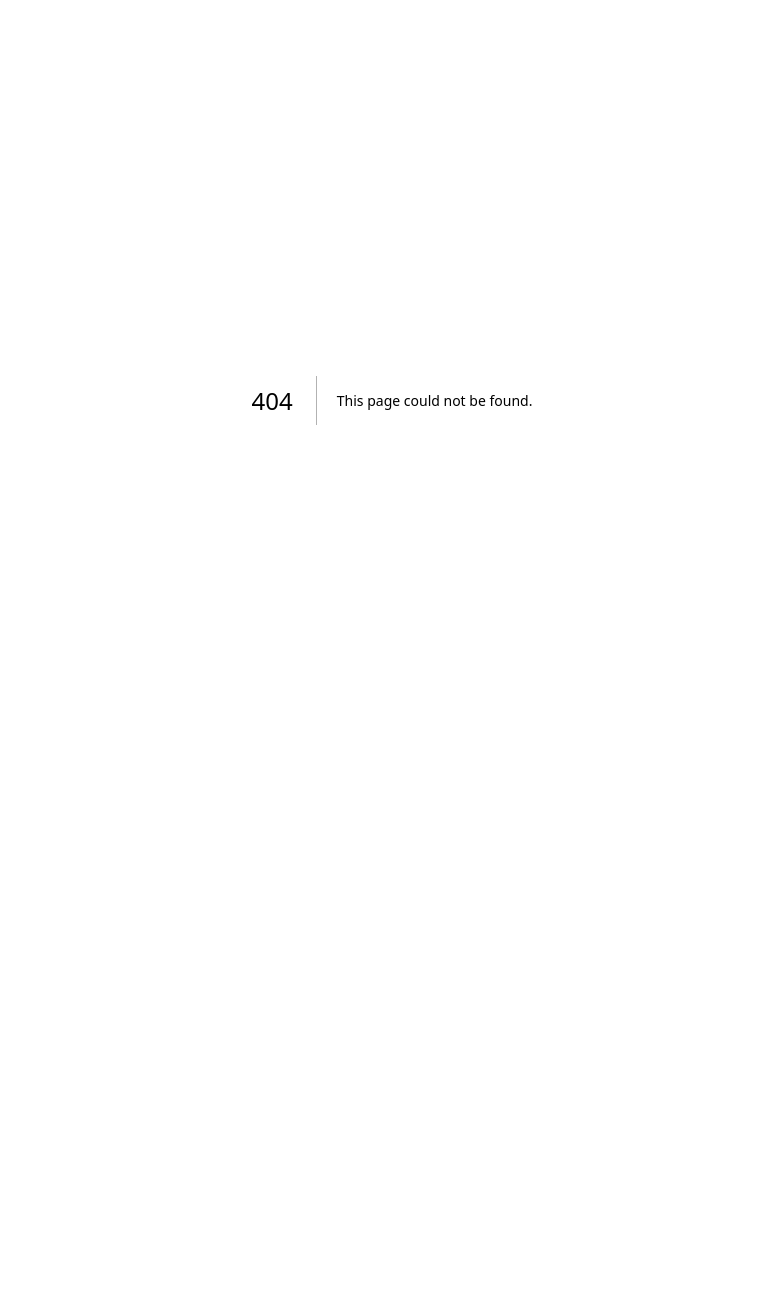
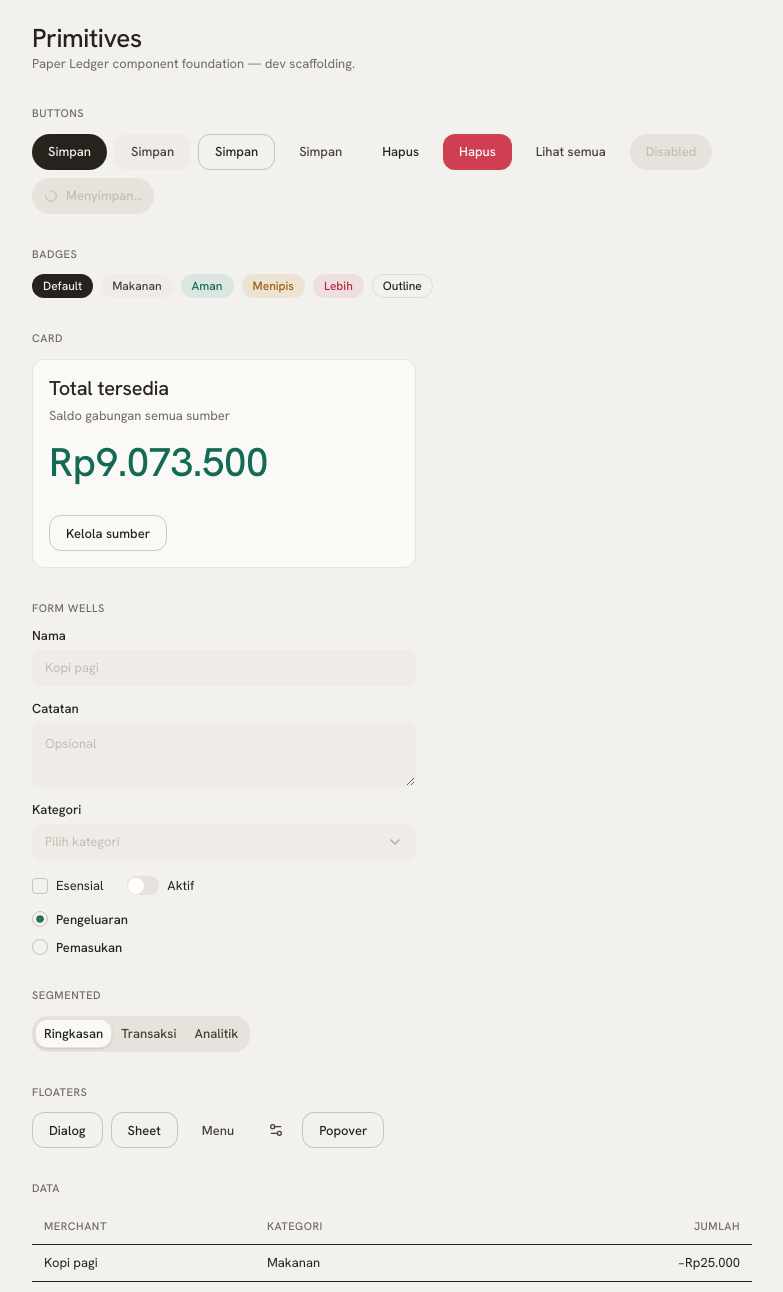
Before and after one commit to glennprays/catet, a Next.js app: page /primitives in a window 1280 px wide. Before the commit this address had no page. Shown: the top 1292 px of the page, without its empty margins (248-1031 px from the left). Before the commit the page ends 800 px from the top, so only its background shows below. Built offline with nearby package versions, Linux system fonts and the light colour scheme.

Commit message:
feat: add primitives gallery for visual verification

```diff
--- /dev/null
+++ b/src/app/primitives/page.tsx
@@ -0,0 +1,285 @@
+import type { ReactNode } from "react";
+import { Badge } from "@/components/ui/badge";
+import { Button } from "@/components/ui/button";
+import { Calendar } from "@/components/ui/calendar";
+import {
+  Card,
+  CardContent,
+  CardDescription,
+  CardFooter,
+  CardHeader,
+  CardTitle,
+} from "@/components/ui/card";
+import { Checkbox } from "@/components/ui/checkbox";
+import {
+  Dialog,
+  DialogContent,
+  DialogDescription,
+  DialogHeader,
+  DialogTitle,
+  DialogTrigger,
+} from "@/components/ui/dialog";
+import {
+  DropdownMenu,
+  DropdownMenuContent,
+  DropdownMenuItem,
+  DropdownMenuTrigger,
+} from "@/components/ui/dropdown-menu";
+import { Input } from "@/components/ui/input";
+import { Label } from "@/components/ui/label";
+import { Popover, PopoverContent, PopoverTrigger } from "@/components/ui/popover";
+import { RadioGroup, RadioGroupItem } from "@/components/ui/radio-group";
+import {
+  Select,
+  SelectContent,
+  SelectItem,
+  SelectTrigger,
+  SelectValue,
+} from "@/components/ui/select";
+import { Separator } from "@/components/ui/separator";
+import {
+  Sheet,
+  SheetContent,
+  SheetHeader,
+  SheetTitle,
+  SheetTrigger,
+} from "@/components/ui/sheet";
+import { Skeleton } from "@/components/ui/skeleton";
+import { Switch } from "@/components/ui/switch";
+import {
+  Table,
+  TableBody,
+  TableCell,
+  TableHead,
+  TableHeader,
+  TableRow,
+} from "@/components/ui/table";
+import { Tabs, TabsList, TabsTrigger } from "@/components/ui/tabs";
+import { Textarea } from "@/components/ui/textarea";
+import {
+  Tooltip,
+  TooltipContent,
+  TooltipProvider,
+  TooltipTrigger,
+} from "@/components/ui/tooltip";
+import { Loader2, Settings2 } from "lucide-react";
+
+function SectionLabel({ children }: { children: ReactNode }) {
+  return (
+    <p className="text-[11px] font-medium uppercase tracking-[0.05em] text-muted-foreground">
+      {children}
+    </p>
+  );
+}
+
+export default function PrimitivesPage() {
+  return (
+    <div className="min-h-full bg-canvas text-ink font-sans">
+      <div className="mx-auto max-w-3xl space-y-8 p-6">
+        <div>
+          <h1 className="text-[26px] font-medium leading-[1.15] tracking-[-0.015em]">
+            Primitives
+          </h1>
+          <p className="text-[13px] text-muted-foreground">
+            Paper Ledger component foundation — dev scaffolding.
+          </p>
+        </div>
+
+        <section className="space-y-3">
+          <SectionLabel>Buttons</SectionLabel>
+          <div className="flex flex-wrap items-center gap-2">
+            <Button>Simpan</Button>
+            <Button variant="secondary">Simpan</Button>
+            <Button variant="outline">Simpan</Button>
+            <Button variant="ghost">Simpan</Button>
+            <Button variant="dangerGhost">Hapus</Button>
+            <Button variant="destructive">Hapus</Button>
+            <Button variant="link">Lihat semua</Button>
+            <Button disabled>Disabled</Button>
+            <Button disabled>
+              <Loader2 className="size-3.5 animate-spin" />
+              Menyimpan…
+            </Button>
+          </div>
+        </section>
+
+        <section className="space-y-3">
+          <SectionLabel>Badges</SectionLabel>
+          <div className="flex flex-wrap items-center gap-2">
+            <Badge>Default</Badge>
+            <Badge variant="secondary">Makanan</Badge>
+            <Badge variant="safe">Aman</Badge>
+            <Badge variant="warn">Menipis</Badge>
+            <Badge variant="over">Lebih</Badge>
+            <Badge variant="outline">Outline</Badge>
+          </div>
+        </section>
+
+        <section className="space-y-3">
+          <SectionLabel>Card</SectionLabel>
+          <Card className="max-w-sm">
+            <CardHeader>
+              <CardTitle>Total tersedia</CardTitle>
+              <CardDescription>Saldo gabungan semua sumber</CardDescription>
+            </CardHeader>
+            <CardContent>
+              <p className="text-[40px] font-medium leading-[1.05] tracking-[-0.01em] tabular-nums text-safe-text">
+                Rp9.073.500
+              </p>
+            </CardContent>
+            <CardFooter>
+              <Button variant="outline">Kelola sumber</Button>
+            </CardFooter>
+          </Card>
+        </section>
+
+        <section className="space-y-3">
+          <SectionLabel>Form wells</SectionLabel>
+          <div className="grid max-w-sm gap-4">
+            <div className="space-y-2">
+              <Label htmlFor="nama">Nama</Label>
+              <Input id="nama" placeholder="Kopi pagi" />
+            </div>
+            <div className="space-y-2">
+              <Label htmlFor="catatan">Catatan</Label>
+              <Textarea id="catatan" placeholder="Opsional" />
+            </div>
+            <div className="space-y-2">
+              <Label>Kategori</Label>
+              <Select>
+                <SelectTrigger className="w-full">
+                  <SelectValue placeholder="Pilih kategori" />
+                </SelectTrigger>
+                <SelectContent>
+                  <SelectItem value="makanan">Makanan</SelectItem>
+                  <SelectItem value="transport">Transport</SelectItem>
+                </SelectContent>
+              </Select>
+            </div>
+            <div className="flex items-center gap-6">
+              <label className="flex items-center gap-2 text-[13px]">
+                <Checkbox /> Esensial
+              </label>
+              <label className="flex items-center gap-2 text-[13px]">
+                <Switch /> Aktif
+              </label>
+            </div>
+            <RadioGroup defaultValue="expense">
+              <div className="flex items-center gap-2">
+                <RadioGroupItem value="expense" id="expense" />
+                <Label htmlFor="expense">Pengeluaran</Label>
+              </div>
+              <div className="flex items-center gap-2">
+                <RadioGroupItem value="income" id="income" />
+                <Label htmlFor="income">Pemasukan</Label>
+              </div>
+            </RadioGroup>
+          </div>
+        </section>
+
+        <section className="space-y-3">
+          <SectionLabel>Segmented</SectionLabel>
+          <Tabs defaultValue="overview">
+            <TabsList>
+              <TabsTrigger value="overview">Ringkasan</TabsTrigger>
+              <TabsTrigger value="transactions">Transaksi</TabsTrigger>
+              <TabsTrigger value="analytics">Analitik</TabsTrigger>
+            </TabsList>
+          </Tabs>
+        </section>
+
+        <section className="space-y-3">
+          <SectionLabel>Floaters</SectionLabel>
+          <div className="flex flex-wrap items-center gap-2">
+            <Dialog>
+              <DialogTrigger asChild>
+                <Button variant="outline">Dialog</Button>
+              </DialogTrigger>
+              <DialogContent>
+                <DialogHeader>
+                  <DialogTitle>Hapus transaksi?</DialogTitle>
+                  <DialogDescription>
+                    Tindakan ini dapat dibatalkan dari keranjang pulih.
+                  </DialogDescription>
+                </DialogHeader>
+              </DialogContent>
+            </Dialog>
+            <Sheet>
+              <SheetTrigger asChild>
+                <Button variant="outline">Sheet</Button>
+              </SheetTrigger>
+              <SheetContent side="right">
+                <SheetHeader>
+                  <SheetTitle>Ubah transaksi</SheetTitle>
+                </SheetHeader>
+              </SheetContent>
+            </Sheet>
+            <DropdownMenu>
+              <DropdownMenuTrigger asChild>
+                <Button variant="ghost">Menu</Button>
+              </DropdownMenuTrigger>
+              <DropdownMenuContent>
+                <DropdownMenuItem>Ubah</DropdownMenuItem>
+                <DropdownMenuItem variant="destructive">Hapus</DropdownMenuItem>
+              </DropdownMenuContent>
+            </DropdownMenu>
+            <TooltipProvider>
+              <Tooltip>
+                <TooltipTrigger asChild>
+                  <Button variant="ghost" size="icon">
+                    <Settings2 />
+                  </Button>
+                </TooltipTrigger>
+                <TooltipContent>Pengaturan</TooltipContent>
+              </Tooltip>
+            </TooltipProvider>
+            <Popover>
+              <PopoverTrigger asChild>
+                <Button variant="outline">Popover</Button>
+              </PopoverTrigger>
+              <PopoverContent>Konten popover.</PopoverContent>
+            </Popover>
+          </div>
+        </section>
+
+        <section className="space-y-3">
+          <SectionLabel>Data</SectionLabel>
+          <Table>
+            <TableHeader>
+              <TableRow>
+                <TableHead>Merchant</TableHead>
+                <TableHead>Kategori</TableHead>
+                <TableHead className="text-right">Jumlah</TableHead>
+              </TableRow>
+            </TableHeader>
+            <TableBody>
+              <TableRow>
+                <TableCell>Kopi pagi</TableCell>
+                <TableCell>Makanan</TableCell>
+                <TableCell className="text-right tabular-nums">−Rp25.000</TableCell>
+              </TableRow>
+              <TableRow>
+                <TableCell>Gojek</TableCell>
+                <TableCell>Transport</TableCell>
+                <TableCell className="text-right tabular-nums">−Rp18.000</TableCell>
+              </TableRow>
+              <TableRow>
+                <TableCell>Gajian</TableCell>
+                <TableCell>Pemasukan</TableCell>
+                <TableCell className="text-right tabular-nums text-safe-text">
+                  +Rp8.000.000
+                </TableCell>
+              </TableRow>
+            </TableBody>
+          </Table>
+          <div className="flex flex-col gap-2">
+            <Skeleton className="h-9 w-full" />
+            <Skeleton className="h-9 w-2/3" />
+          </div>
+          <Separator />
+          <Calendar />
+        </section>
+      </div>
+    </div>
+  );
+}
```
